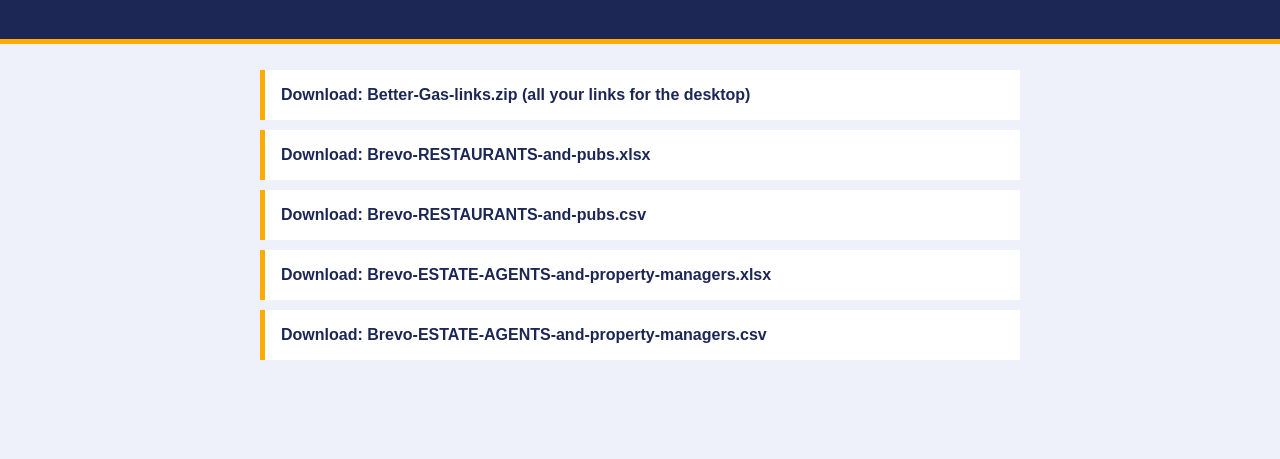
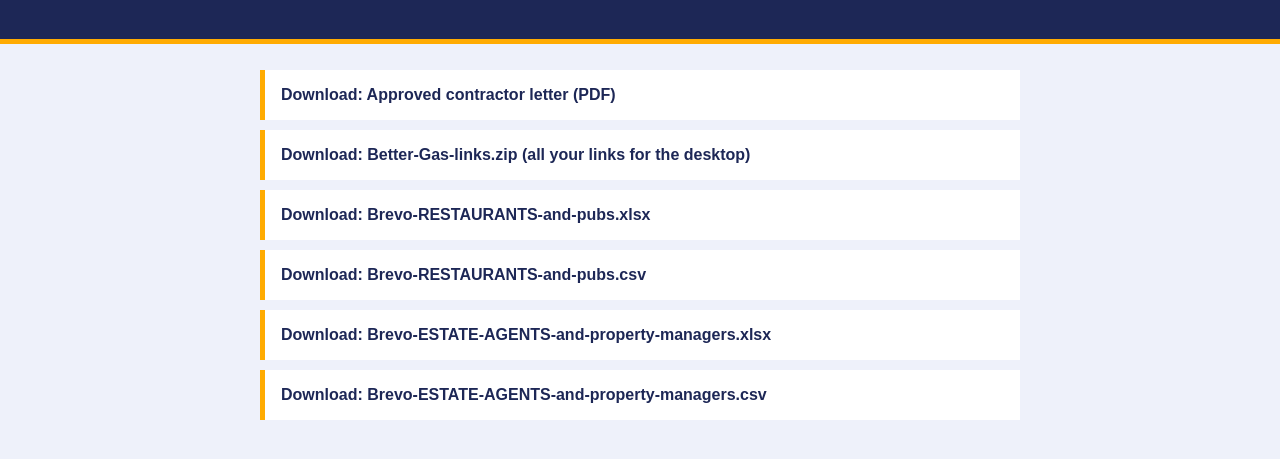
Before and after one commit to anirudhatalmale6-alt/bettergas-boiler-page, a plain HTML site: page brand-kit/lists-7q4m/index.html in a window 1280 px wide. Shown: the part 81-540 px from the top of the page. Drawn offline with Linux system fonts and the light colour scheme.

Commit message:
Approved contractor letter PDF

```diff
--- a/brand-kit/lists-7q4m/index.html
+++ b/brand-kit/lists-7q4m/index.html
@@ -2,4 +2,4 @@
 <meta name="viewport" content="width=device-width,initial-scale=1"><title>Better Gas - email lists</title>
 <style>body{font-family:Arial,sans-serif;margin:0;background:#EEF1FA}header{background:#1D2756;color:#fff;padding:20px;border-bottom:5px solid #FFAB01}
 main{max-width:760px;margin:0 auto;padding:16px}a{display:block;background:#fff;margin:10px 0;padding:16px;color:#1D2756;font-weight:700;text-decoration:none;border-left:5px solid #FFAB01}</style>
-</head><body><header><h1>Business email lists for Brevo</h1></header><main><a href="Better-Gas-links.zip" download>Download: Better-Gas-links.zip (all your links for the desktop)</a><a href="Brevo-RESTAURANTS-and-pubs.xlsx" download>Download: Brevo-RESTAURANTS-and-pubs.xlsx</a><a href="Brevo-RESTAURANTS-and-pubs.csv" download>Download: Brevo-RESTAURANTS-and-pubs.csv</a><a href="Brevo-ESTATE-AGENTS-and-property-managers.xlsx" download>Download: Brevo-ESTATE-AGENTS-and-property-managers.xlsx</a><a href="Brevo-ESTATE-AGENTS-and-property-managers.csv" download>Download: Brevo-ESTATE-AGENTS-and-property-managers.csv</a></main></body></html>
+</head><body><header><h1>Business email lists for Brevo</h1></header><main><a href="Better-Gas-approved-contractor-letter.pdf" download>Download: Approved contractor letter (PDF)</a><a href="Better-Gas-links.zip" download>Download: Better-Gas-links.zip (all your links for the desktop)</a><a href="Brevo-RESTAURANTS-and-pubs.xlsx" download>Download: Brevo-RESTAURANTS-and-pubs.xlsx</a><a href="Brevo-RESTAURANTS-and-pubs.csv" download>Download: Brevo-RESTAURANTS-and-pubs.csv</a><a href="Brevo-ESTATE-AGENTS-and-property-managers.xlsx" download>Download: Brevo-ESTATE-AGENTS-and-property-managers.xlsx</a><a href="Brevo-ESTATE-AGENTS-and-property-managers.csv" download>Download: Brevo-ESTATE-AGENTS-and-property-managers.csv</a></main></body></html>
```
Also changed, not shown: 1 other file.
